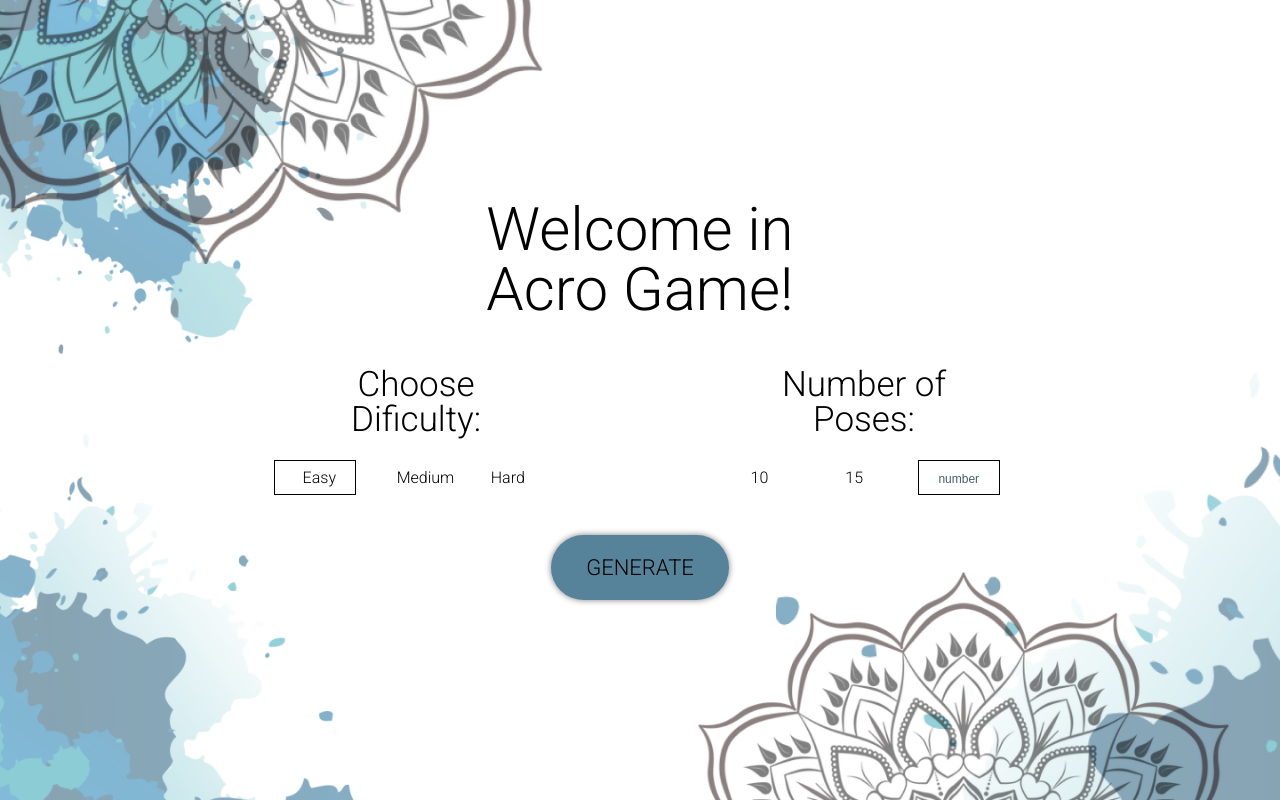
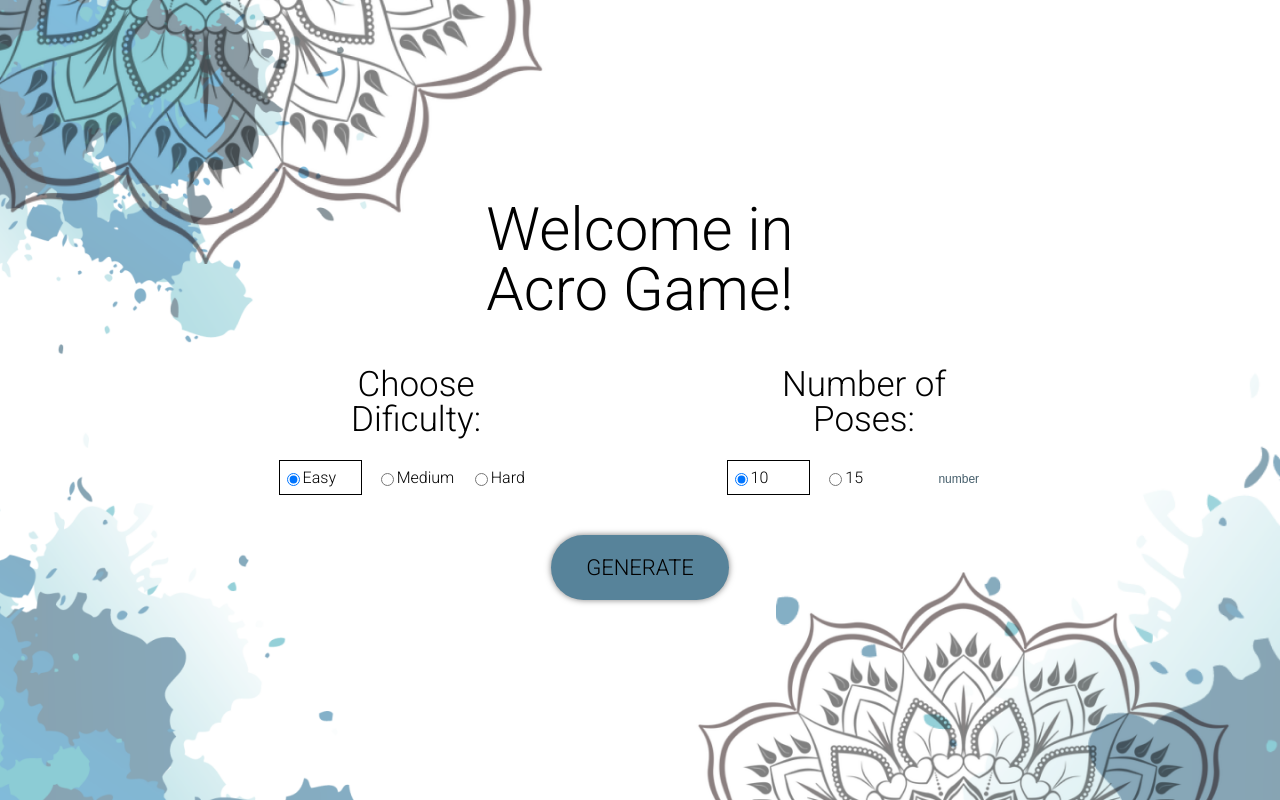
Before and after one commit to KajaPiechowka/Acro-Game, a React (Create React App) app in the folder akro-game/: page / in a window 1280 px wide. Built offline with nearby package versions, Linux system fonts and the light colour scheme.

Commit message:
border changes

```diff
--- a/akro-game/src/components/Forms/Poses.js
+++ b/akro-game/src/components/Forms/Poses.js
@@ -1,6 +1,31 @@
-import React from "react";
+import React, { useState } from "react";
 
 const Poses = () => {
+  const [dificulty, setDificulty] = useState("b-left");
+  const [isCheckedTen, setIsCheckedTen] = useState(true);
+  const [isCheckedFifteen, setIsCheckedFifteen] = useState(false);
+
+  const valueSetDificultyTen = (e) => {
+    let value = e.currentTarget.value;
+    setDificulty(value);
+    setIsCheckedTen(true);
+
+    console.log(dificulty);
+  };
+  const valueSetDificultyFifteen = (e) => {
+    let value = e.currentTarget.value;
+    setDificulty(value);
+    setIsCheckedFifteen(true);
+
+    console.log(dificulty);
+  };
+
+  const inputSetDificulty = () => {
+    setDificulty("b-right");
+    setIsCheckedTen(false);
+    setIsCheckedFifteen(false);
+  };
+
   return (
     <div className="form__section">
       <span>
@@ -8,14 +33,15 @@ const Poses = () => {
         <br /> Poses:
       </span>
       <div className="form__settings">
-        <div className="form__border b-right" />
+        <div className={dificulty} />
         <label className="form__settings-label">
           <input
             type="radio"
             name="number"
-            value="10"
+            value="b-left"
             className="form__radio"
-            defaultChecked="true"
+            checked={isCheckedTen}
+            onChange={valueSetDificultyTen}
           />
           10
         </label>
@@ -23,8 +49,10 @@ const Poses = () => {
           <input
             type="radio"
             name="number"
-            value="15"
+            value="b-center"
             className="form__radio"
+            checked={isCheckedFifteen}
+            onChange={valueSetDificultyFifteen}
           />
           15
         </label>
@@ -33,6 +61,7 @@ const Poses = () => {
           type="number"
           name="number"
           placeholder="number"
+          onFocus={inputSetDificulty}
           min="1"
         ></input>
       </div>
--- a/akro-game/src/scss/components/_forms.scss
+++ b/akro-game/src/scss/components/_forms.scss
@@ -44,7 +44,7 @@
     }
   }
   &__radio {
-    opacity: 0;
+    opacity: 1;
     z-index: 2 !important;
     cursor: pointer;
   }
@@ -94,20 +94,20 @@
   position: absolute;
   top: -30%;
   z-index: 0 !important;
-  transition: left 2s;
+  transition: left 1s;
 }
 
 .b {
   &-left {
     @include border;
-    left: -3%;
+    left: -1%;
   }
   &-center {
     @include border;
-    left: 30%;
+    left: 36%;
   }
   &-right {
     @include border;
-    left: 70%;
+    left: 67%;
   }
 }
```
